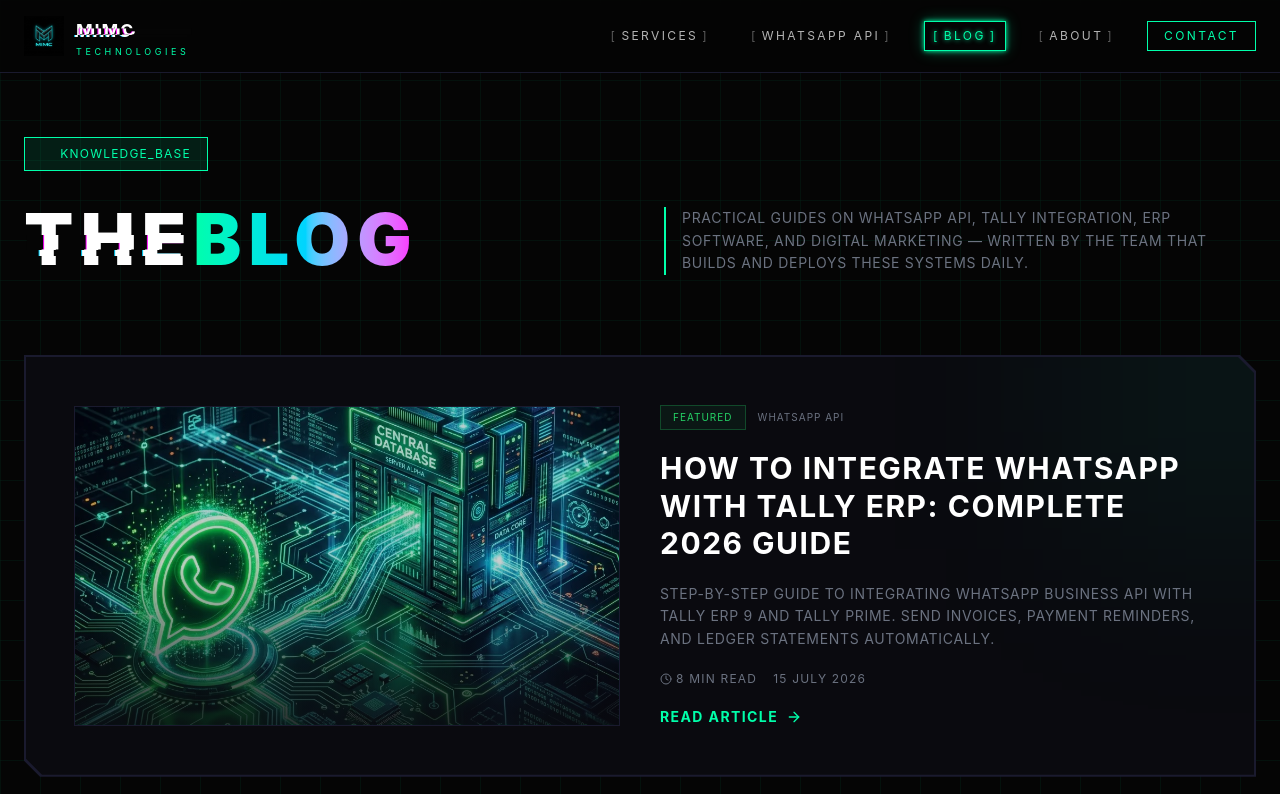
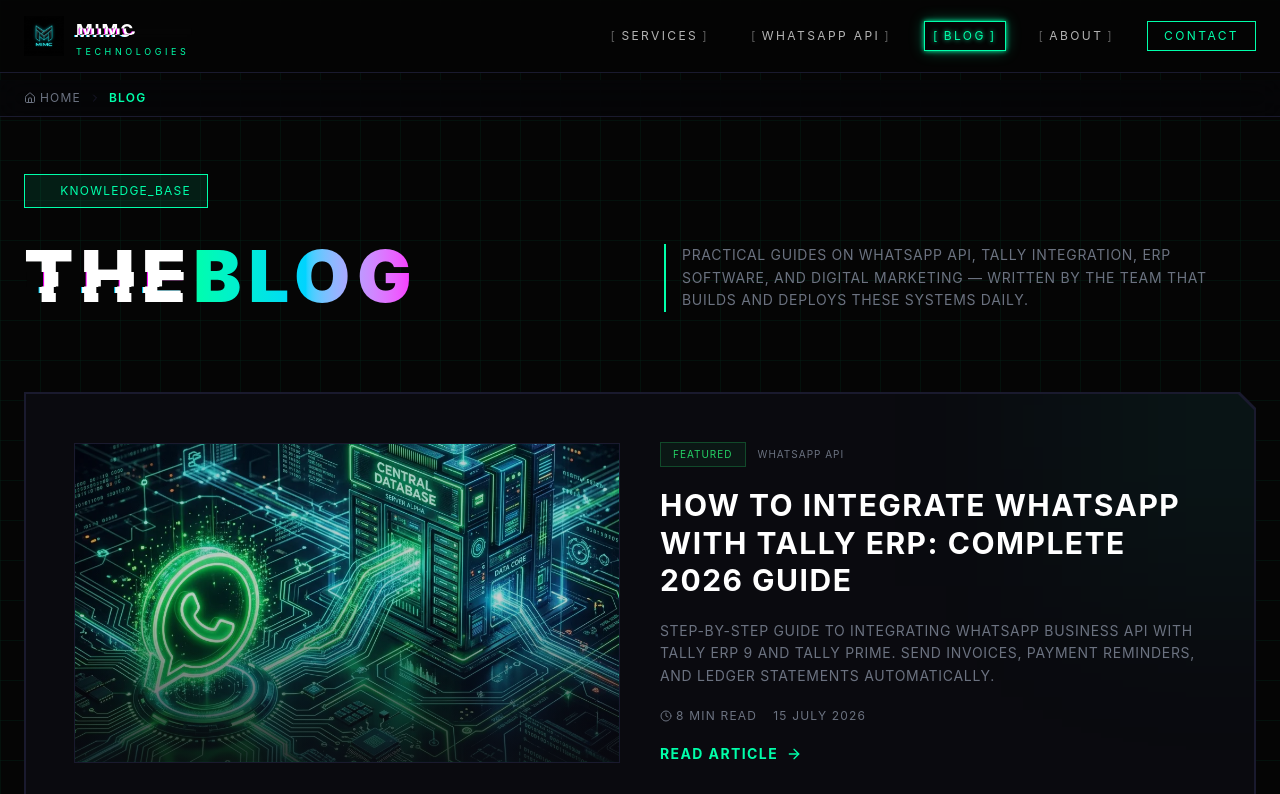
Before and after one commit to mimctechno/website, a React (Vite) app: page /blog in a window 1280 px wide. Shown: the top 794 px of the page. Built offline with nearby package versions, Linux system fonts and the light colour scheme.

Commit message:
feat: implement BreadcrumbNav component and integrate it into the main layout

```diff
--- a/src/components/Layout.tsx
+++ b/src/components/Layout.tsx
@@ -3,6 +3,7 @@
 import { useLocation } from "react-router-dom";
 import Navbar from "./navigation/Navbar";
 import Footer from "./navigation/Footer";
+import BreadcrumbNav from "./ui/BreadcrumbNav";
 
 function CyberGrid() {
   return (
@@ -124,6 +125,8 @@
       {/* Extracted Header Component */}
       <Navbar />
 
+      <BreadcrumbNav />
+
       {/* Page Content */}
       <main className="relative z-10">{children}</main>
 
--- /dev/null
+++ b/src/components/ui/BreadcrumbNav.tsx
@@ -0,0 +1,54 @@
+import { Link, useLocation } from "react-router-dom";
+import { ChevronRight, Home } from "lucide-react";
+
+export default function BreadcrumbNav() {
+  const location = useLocation();
+  if (location.pathname === "/") return null;
+
+  const pathParts = location.pathname.split("/").filter(Boolean);
+
+  return (
+    <nav className="border-b border-[var(--color-cyber-border)] bg-[#050508]/80 backdrop-blur-md sticky top-16 md:top-20 z-40">
+      <div className="max-w-7xl mx-auto px-6 py-2.5 overflow-x-auto whitespace-nowrap scrollbar-hide">
+        <ol className="flex items-center space-x-2 text-[10px] md:text-xs font-[var(--font-cyber-accent)] uppercase tracking-widest text-[var(--color-cyber-muted-fg)]">
+          <li>
+            <Link
+              to="/"
+              className="flex items-center hover:text-[var(--color-cyber-accent)] transition-colors"
+            >
+              <Home className="w-3 h-3 mr-1" />
+              HOME
+            </Link>
+          </li>
+
+          {pathParts.map((part, index) => {
+            const isLast = index === pathParts.length - 1;
+            const url = `/${pathParts.slice(0, index + 1).join("/")}`;
+            const name = part.replace(/-/g, " ");
+
+            return (
+              <li key={url} className="flex items-center space-x-2">
+                <ChevronRight className="w-3 h-3 text-[var(--color-cyber-border)]" />
+                {isLast ? (
+                  <span
+                    className="text-[var(--color-cyber-accent)] font-semibold"
+                    aria-current="page"
+                  >
+                    {name}
+                  </span>
+                ) : (
+                  <Link
+                    to={url}
+                    className="hover:text-[var(--color-cyber-accent)] transition-colors"
+                  >
+                    {name}
+                  </Link>
+                )}
+              </li>
+            );
+          })}
+        </ol>
+      </div>
+    </nav>
+  );
+}
```
